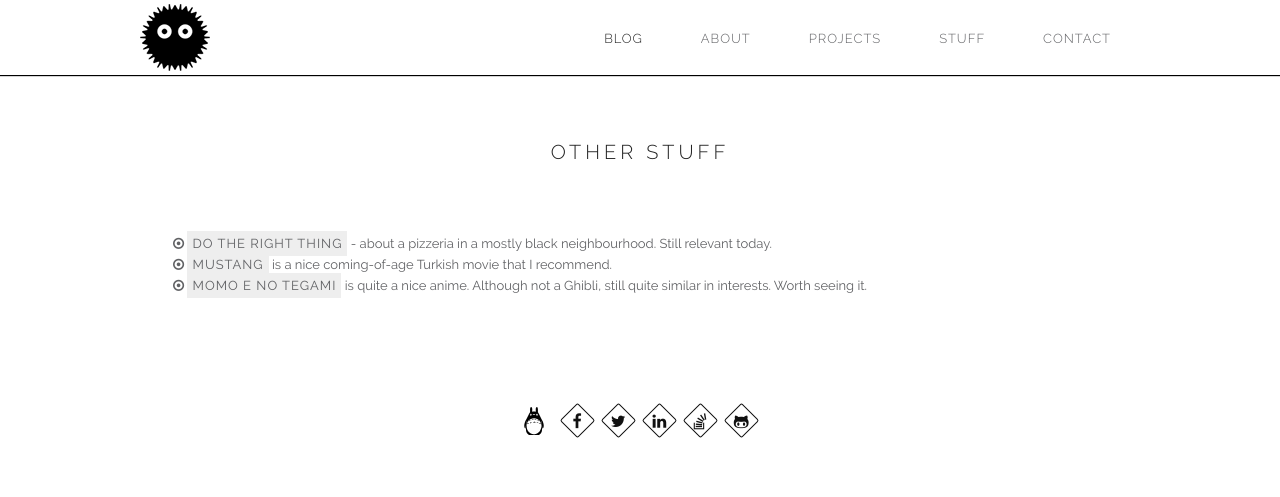
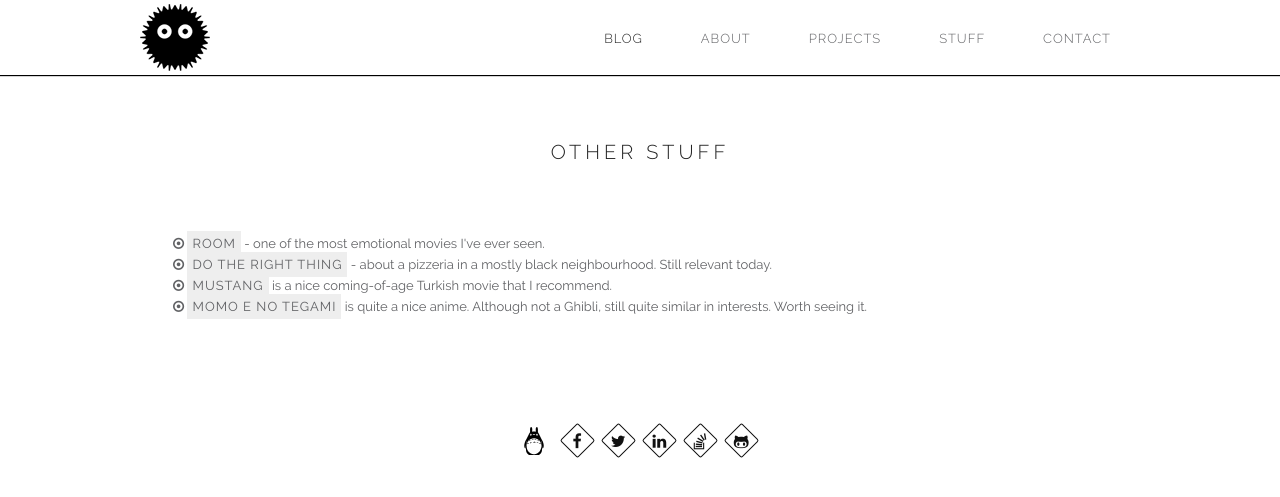
Before and after one commit to ClaudiuCreanga/ClaudiuCreanga.github.io, a Jekyll site: the page built from stuff.html, in a window 1280 px wide. Shown: the top 497 px of the page. Built offline with Jekyll 4.4.1, drawn with Linux system fonts in a browser that asks for light colours; nearby versions of some CDN libraries.

Commit message:
add new move

```diff
--- a/stuff.html
+++ b/stuff.html
@@ -5,6 +5,9 @@ layout: stuff
 <div class="home">
 
   <ul class="stuff lists cool-bullet">
+	  <li>
+      	<a href="http://www.imdb.com/title/tt3170832/" target="_blank">Room</a> - one of the most emotional movies I've ever seen.
+      </li>
 	  <li>
       	<a href="http://www.imdb.com/title/tt0097216" target="_blank">Do the Right Thing</a> - about a pizzeria in a mostly black neighbourhood. Still relevant today.
       </li>
```
